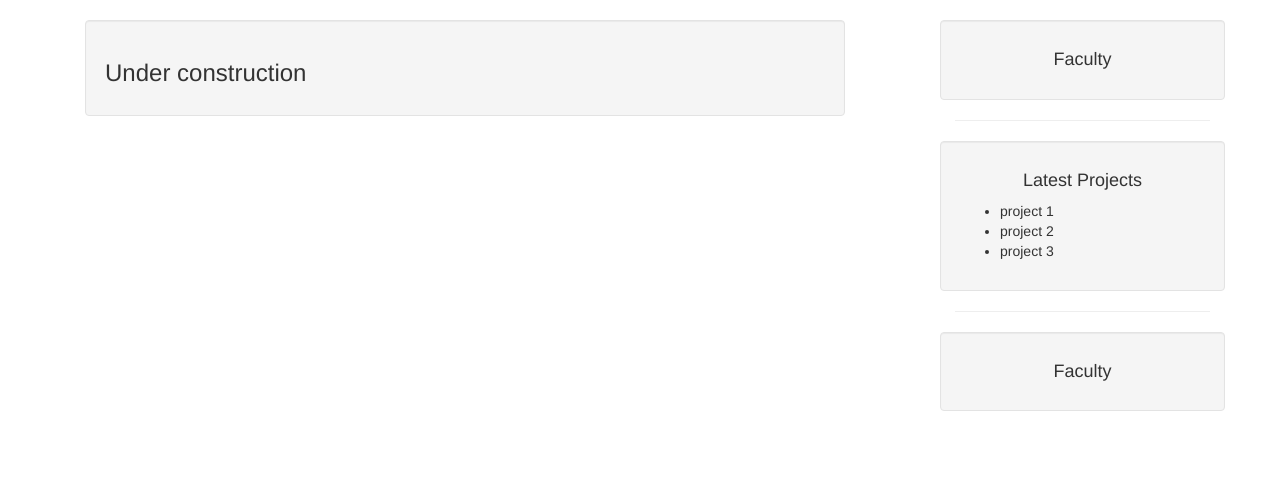
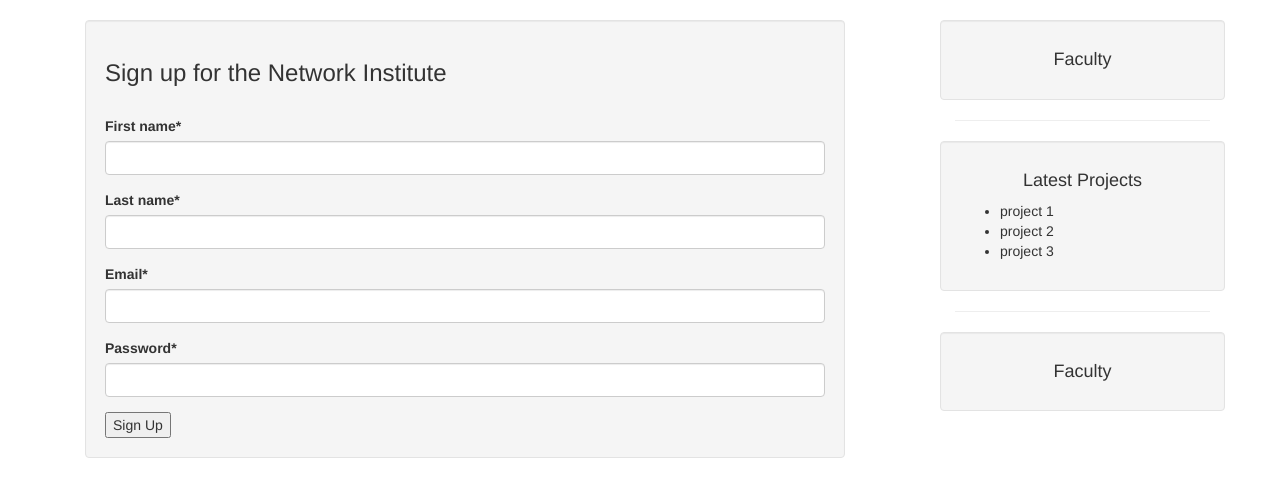
Before and after one commit to danicretu/SocialWeb, a Django app: page /user/signup in a window 1280 px wide. Shown: the part 52-549 px from the top of the page. Run offline with Django 3.2, Linux system fonts and the light colour scheme; parts of the project's set-up code (start-up, migrations or seed data) failed here and were passed over; some libraries are stand-ins or nearby versions.

Commit message:
registration form working

```diff
--- /dev/null
+++ b/socialwebproject/signup/forms.py
@@ -0,0 +1,13 @@
+from django import forms
+from django.forms import ModelForm, CharField, PasswordInput
+from networkinstitute.models import CustomUser
+
+class SignupForm(ModelForm):
+	class Meta:
+		password = forms.CharField(widget=forms.PasswordInput())
+		model = CustomUser
+		fields = ['first_name','last_name','email','password']
+		widgets = {
+			'password':forms.PasswordInput(),
+		}
+		#self.fields['password'].widget=forms.HiddenInput()
--- a/socialwebproject/signup/templates/signup/home.html
+++ b/socialwebproject/signup/templates/signup/home.html
@@ -7,6 +7,13 @@ Please signup
 {% endblock title %}
 
 {% block content %}
-  	<h3>Under construction</h3>
+  	<div>
+  		<h3>Sign up for the Network Institute</h3><br>
+  		<form action="" method="post">
+  			{% csrf_token %}
+        {{ form|crispy }}
+  			<button type="submit">Sign Up</button>
+  		</form>
+  	</div>
 
 {% endblock content %}
--- a/socialwebproject/signup/views.py
+++ b/socialwebproject/signup/views.py
@@ -1,5 +1,21 @@
-from django.shortcuts import render
+from django.shortcuts import render, render_to_response, RequestContext
+from django.contrib.auth.decorators import login_required
+from django.db import connection, transaction
+from django.contrib import messages
+
+from networkinstitute.models import CustomUser
+
+from .forms import SignupForm
 
 # Create your views here.
 def home(request):
-	return render(request, "signup/home.html")
+	if request.method == 'POST':
+		form = SignupForm(data=request.POST)
+		if form.is_valid():
+			user = form.save(commit=False)
+			user.set_password(user.password)
+			user.save()
+			messages.success(request, 'You have successfully registered with the Network Institute!')
+	else:
+		form = SignupForm()
+	return render(request, "signup/home.html", {'form':form})
```
Also changed, not shown: socialwebproject/development.db.
